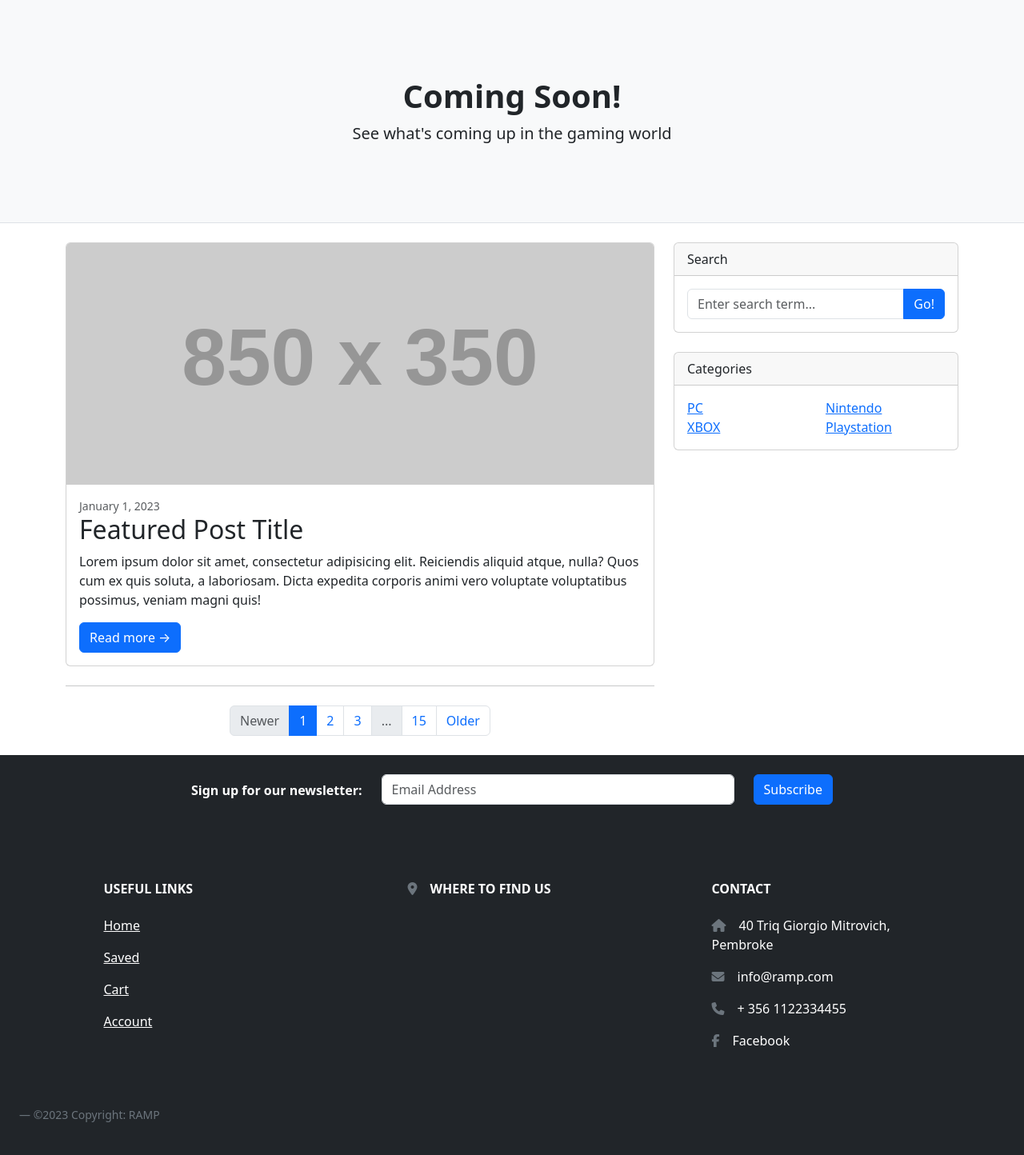
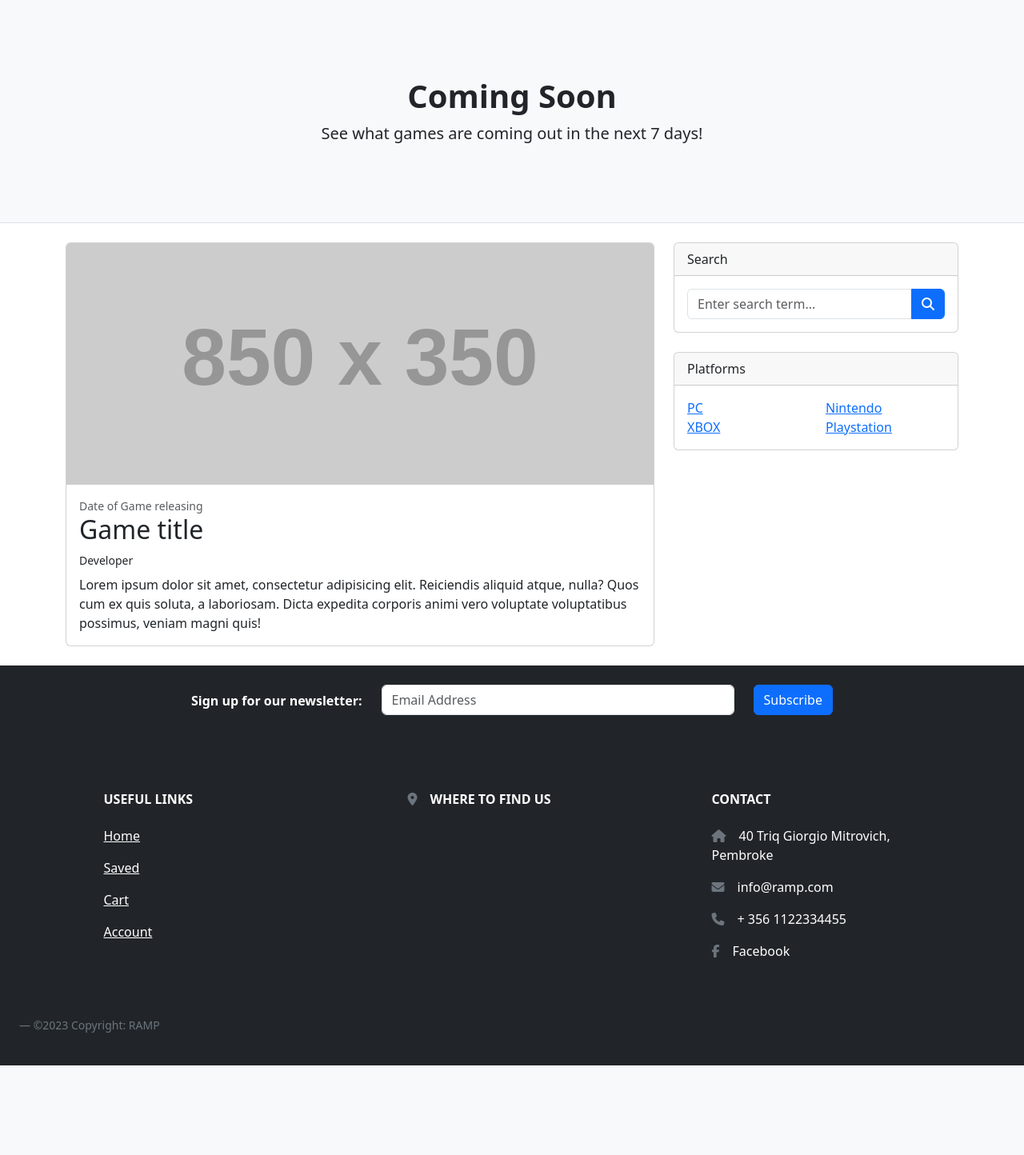
Before and after one commit to marksaviour/Ramp, a PHP site: page /Shop/coming-soon.php in a window 1280 px wide. Shown: the part 56-1500 px from the top of the page at 80% size. After the commit the page ends 1388 px from the top, so only its background shows below. Run offline with PHP 8.4, Linux system fonts and the light colour scheme; grey boxes labelled with a size stand in for pictures from a placeholder-image service; some libraries are stand-ins or nearby versions; grey boxes are pictures that could not be loaded.

Commit message:
small changes made

```diff
--- a/cart.php
+++ b/cart.php
@@ -81,7 +81,7 @@
                                     <tr>
                                         <th scope="row">
                                             <div class="d-flex align-items-center">
-                                                <img src="https://i.imgur.com/2DsA49b.webp" class="img-fluid rounded-3 cart-img" alt="Book">
+                                                <img src="#" class="img-fluid rounded-3 cart-img" alt="Game Image">
                                                 <div class="flex-column ms-4">
                                                     <p class="mb-2">Name of Game</p>
                                                     <p class="mb-0">Developer</p>
--- a/coming-soon.php
+++ b/coming-soon.php
@@ -52,12 +52,11 @@
             </div>
         </nav>
 
-        <!-- Page header with logo and tagline-->
         <header class="py-5 bg-light border-bottom mb-4">
             <div class="container">
                 <div class="text-center my-5">
-                    <h1 class="fw-bolder">Coming Soon!</h1>
-                    <p class="lead mb-0">See what's coming up in the gaming world</p>
+                    <h1 class="fw-bolder">Coming Soon</h1>
+                    <p class="lead mb-0">See what games are coming out in the next 7 days!</p>
                 </div>
             </div>
         </header>
@@ -66,48 +65,34 @@
         <!-- Page content-->
         <div class="container">
             <div class="row">
-                <!-- Blog entries-->
                 <div class="col-lg-8">
-                    <!-- Featured blog post-->
                     <div class="card mb-4">
                         <a href="#!"><img class="card-img-top" src="https://dummyimage.com/850x350/dee2e6/6c757d.jpg" alt="..." /></a>
                         <div class="card-body">
-                            <div class="small text-muted">January 1, 2023</div>
-                            <h2 class="card-title">Featured Post Title</h2>
+                            <div class="small text-muted">Date of Game releasing</div>
+                            <h2 class="card-title">Game title</h2>
+                            <div class="small card-title">Developer</div>
                             <p class="card-text">Lorem ipsum dolor sit amet, consectetur adipisicing elit. Reiciendis aliquid atque, nulla? Quos cum ex quis soluta, a laboriosam. Dicta expedita corporis animi vero voluptate voluptatibus possimus, veniam magni quis!</p>
-                            <a class="btn btn-primary" href="#!">Read more →</a>
                         </div>
                     </div>
+                </div>
 
-                    <!-- Pagination-->
-                    <nav aria-label="Pagination">
-                        <hr class="my-0" />
-                        <ul class="pagination justify-content-center my-4">
-                            <li class="page-item disabled"><a class="page-link" href="#" tabindex="-1" aria-disabled="true">Newer</a></li>
-                            <li class="page-item active" aria-current="page"><a class="page-link" href="#!">1</a></li>
-                            <li class="page-item"><a class="page-link" href="#!">2</a></li>
-                            <li class="page-item"><a class="page-link" href="#!">3</a></li>
-                            <li class="page-item disabled"><a class="page-link" href="#!">...</a></li>
-                            <li class="page-item"><a class="page-link" href="#!">15</a></li>
-                            <li class="page-item"><a class="page-link" href="#!">Older</a></li>
-                        </ul>
-                    </nav>
-                </div>
-                <!-- Side widgets-->
+                <!-- Side Widgets -->
                 <div class="col-lg-4">
-                    <!-- Search widget-->
+                    <!-- Search widget -->
                     <div class="card mb-4">
                         <div class="card-header">Search</div>
                         <div class="card-body">
                             <div class="input-group">
                                 <input class="form-control" type="text" placeholder="Enter search term..." aria-label="Enter search term..." aria-describedby="button-search" />
-                                <button class="btn btn-primary" id="button-search" type="button">Go!</button>
+                                <button class="btn btn-primary" id="button-search" type="button"><i class="fa-solid fa-magnifying-glass"></i></button>
                             </div>
                         </div>
                     </div>
-                    <!-- Categories widget-->
+
+                    <!-- Platforms widget-->
                     <div class="card mb-4">
-                        <div class="card-header">Categories</div>
+                        <div class="card-header">Platforms</div>
                         <div class="card-body">
                             <div class="row">
                                 <div class="col-sm-6">
```
